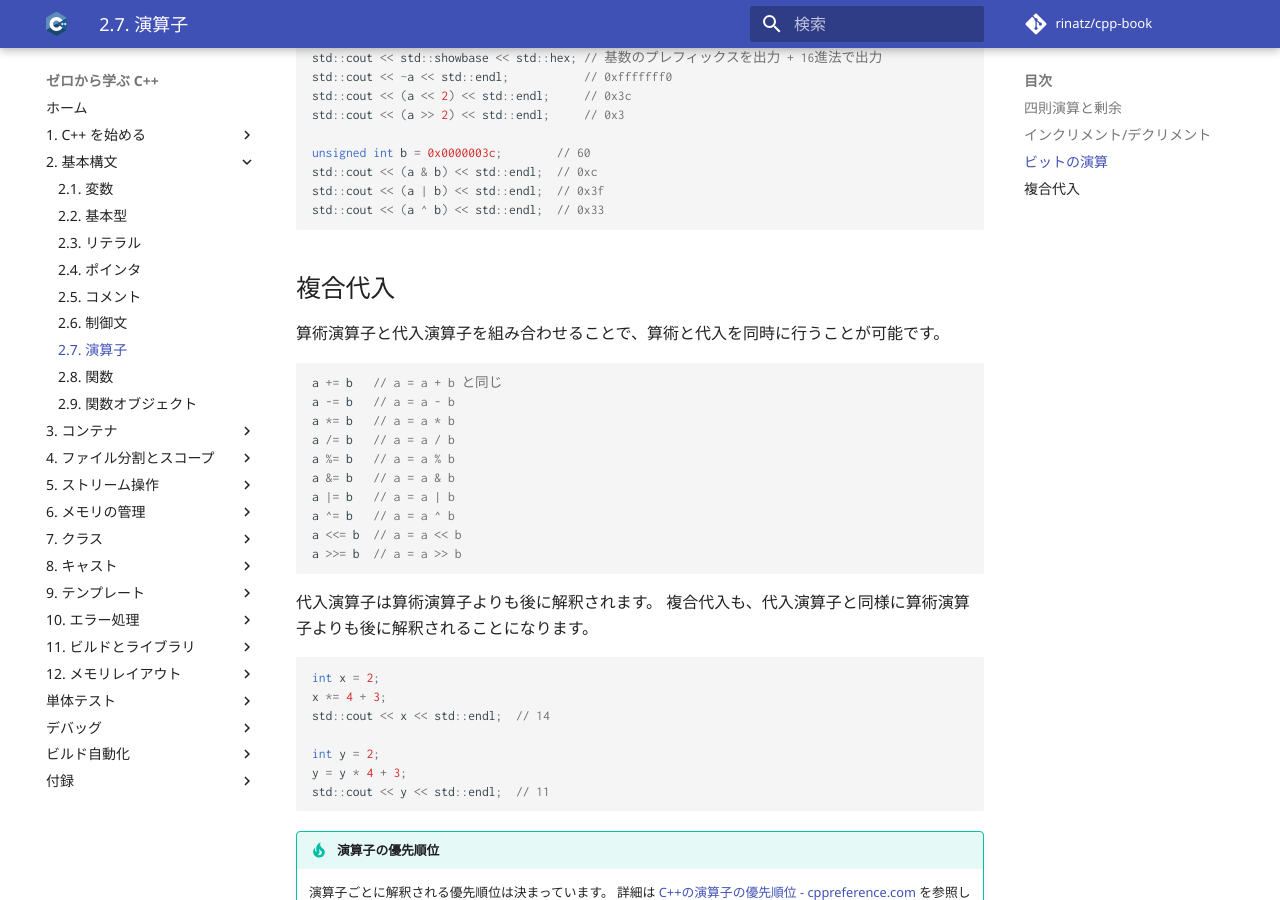
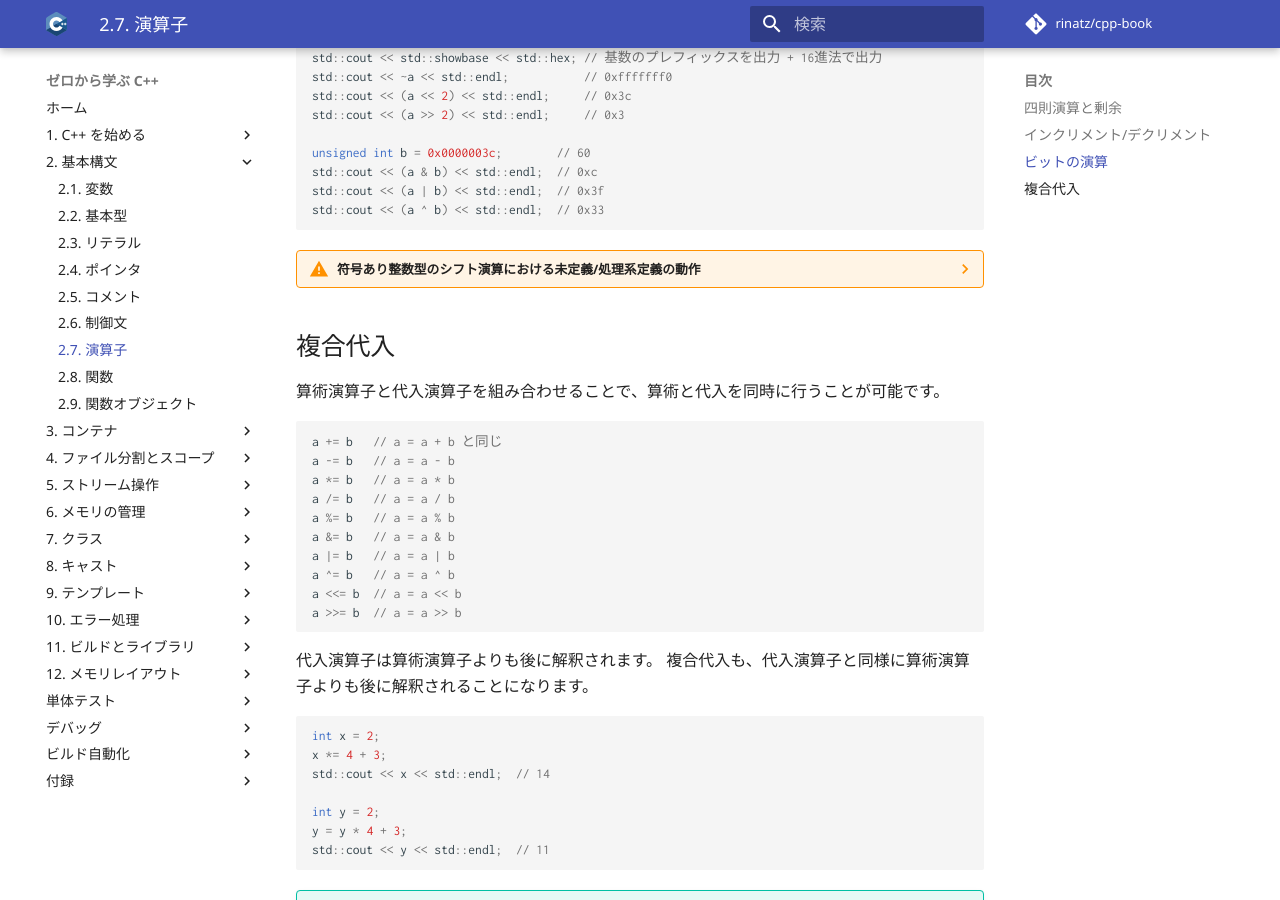
Before and after one commit to rinatz/cpp-book, an MkDocs documentation site: the page built from docs/ch02-07-operators.md, in a window 1280 px wide and 900 px high, scrolled down 2212 px. Built offline with MkDocs 1.6.1 and Material for MkDocs 9.7.7, drawn with Linux system fonts in a browser that asks for light colours; comment, search, counter and statistics services are not loaded; some of the changed lines change nothing that is shown.

Commit message:
Explain why we should avoid using left/right shift operators for signed value

````diff
--- a/docs/ch02-07-operators.md
+++ b/docs/ch02-07-operators.md
@@ -120,6 +120,35 @@
 std::cout << (a ^ b) << std::endl;  // 0x33
 ```
 
+??? warning "符号あり整数型のシフト演算における未定義/処理系定義の動作"
+    符号あり整数型のシフト演算には動作が未定義または処理系定義のものがあります。
+    それらを考慮しないで済むように、符号なし整数型を利用することが望ましいです。
+
+    ```cpp
+    // 2の補数表現の場合の例
+
+    // 0以上の数値の左シフト
+    int8_t a1 = 0x40;        // 01000000
+    int8_t s11 = (a1 << 1);  // 未定義 (C++14 以上では 10000000)
+    int8_t s12 = (a1 << 2);  // 未定義 (C++20 以上では 00000000)
+
+    // 0未満の数値の左シフト
+    int8_t a2 = 0x80;       // 10000000
+    int8_t s2 = (a2 << 1);  // 未定義 (C++20 以上では 00000000)
+
+    // 0以上の数値の右シフト
+    int8_t a3 = 0x41;       // 01000000
+    int8_t s3 = (a3 >> 1);  // 00100000
+
+    // 0未満の数値の右シフト
+    int8_t a4 = 0x80;       // 10000000
+    int8_t s4 = (a4 >> 1);  // 処理系定義 (C++20 以上では 11000000)
+    ```
+
+    詳細は [算術演算子 - cppreference.com][cppreference_operator_arithmetic] を参照してください。
+
+[cppreference_operator_arithmetic]: https://ja.cppreference.com/w/cpp/language/operator_arithmetic
+
 ## 複合代入
 
 算術演算子と代入演算子を組み合わせることで、算術と代入を同時に行うことが可能です。
````
